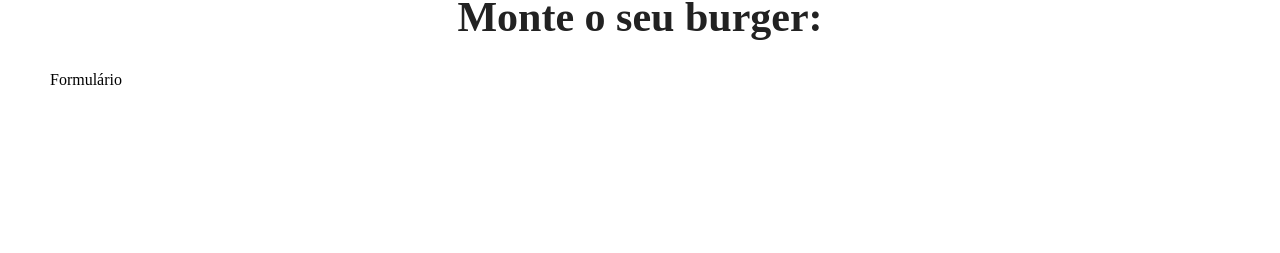
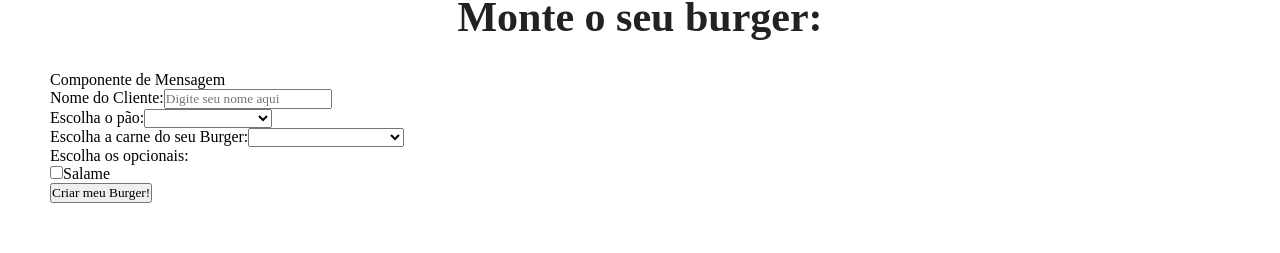
Before and after one commit to jasielserra/make-your-burger, a Vue app: page / in a window 1280 px wide. Shown: the part 635-888 px from the top of the page. Built offline with nearby package versions, Linux system fonts and the light colour scheme.

Commit message:
Create Cadastro Form

```diff
--- /dev/null
+++ b/src/components/BurgerForm.vue
@@ -0,0 +1,49 @@
+<template>
+  <div>
+    <p>Componente de Mensagem</p>
+    <div>
+      <form id="burger-form">
+        <div class="input-container">
+          <label for="nome">Nome do Cliente:</label>
+          <input type="text" id="nome" name="nome" v-model="nome" placeholder="Digite seu nome aqui">
+        </div>
+        <div class="input-container">
+          <label for="pao">Escolha o pão:</label>
+          <select name="pao" id="pao" v-model="pao">
+            <option value="">Selecione o seu pão</option>
+            <option value="integral">Integral</option>
+          </select>
+        </div>
+          <div class="input-container">
+          <label for="carne">Escolha a carne do seu Burger:</label>
+          <select name="carne" id="carne" v-model="carne">
+            <option value="">Selecione o tipo de carne</option>
+            <option value="maminha">Maminha</option>
+          </select>
+          </div>
+          <div class="input-container">
+          <label for="opcionais">Escolha os opcionais:</label>
+          <div class="checkbox-container">
+            <input type="checkbox" name="opcionais" v-model="opcionais" value="salame">
+            <span>Salame</span>
+        </div>
+        </div>
+        <div class="input-container">
+         <input type="submit" class="submit-btn" value="Criar meu Burger!">
+        </div>
+      </form>
+
+    </div>
+  </div>
+
+</template>
+
+<script>
+export default {
+  name: "BurgerForm"
+}
+</script>
+
+<style scoped>
+
+</style>
--- a/src/views/Home.vue
+++ b/src/views/Home.vue
@@ -2,14 +2,15 @@
   <Banner/>
   <div class="main-container">
       <h1>Monte o seu burger:</h1>
-      <p>Formulário</p>
+      <BurgerForm />
   </div>
 </template>
 
 <script>
 import Banner from "@/components/Banner";
+import BurgerForm from "@/components/BurgerForm";
 export default {
   name:"Home",
-  components: {Banner}
+  components: {Banner, BurgerForm}
 }
 </script>
```
